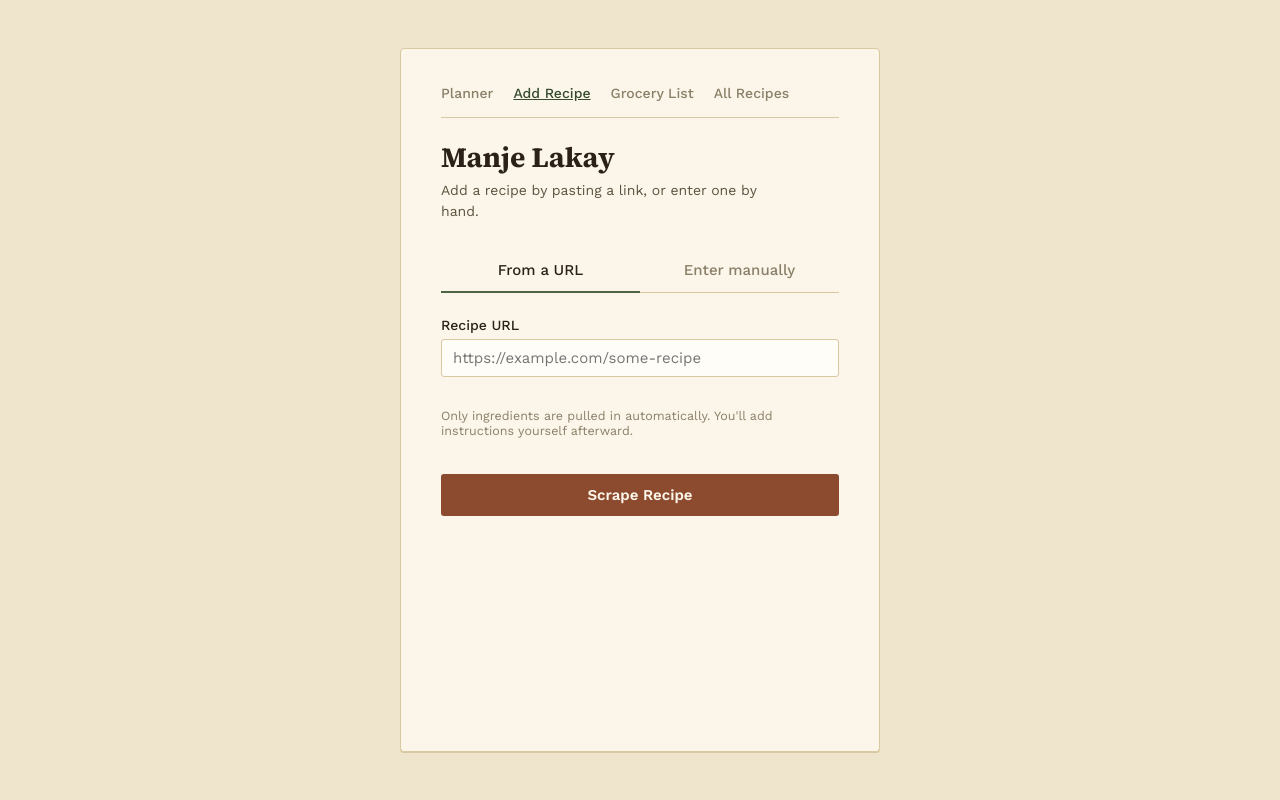
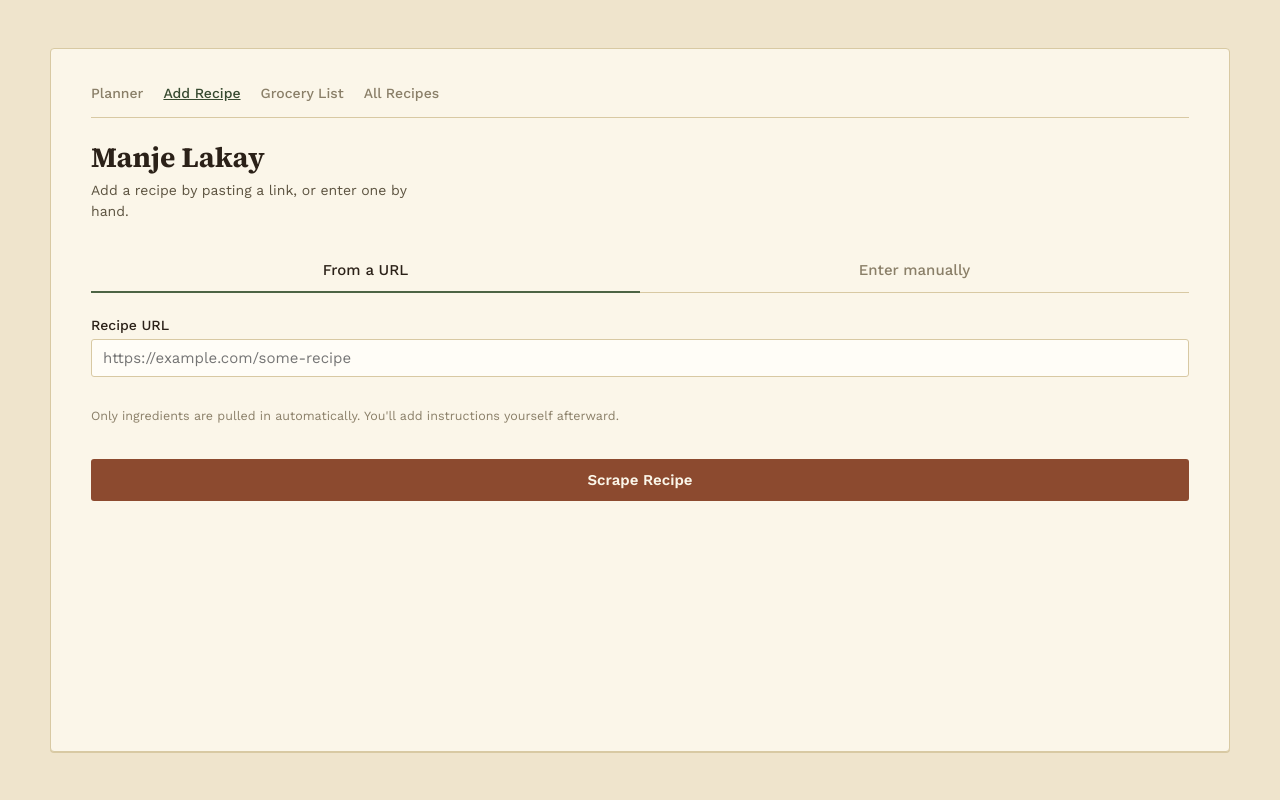
Before and after one commit to phil-7/manje-lakay, a FastAPI app: page /add in a window 1280 px wide. Run offline with FastAPI, Linux system fonts and the light colour scheme.

Commit message:
Update README and CSS for enhanced planner and layout consistency

```diff
--- a/app/static/style.css
+++ b/app/static/style.css
@@ -820,9 +820,9 @@ textarea {
   color: #5c5340;
 }
 
-/* Give the planner room to behave like a desktop calendar. */
+/* Keep every tab on the same comfortable desktop canvas. */
 @media (min-width: 769px) {
-  .planner-page .card {
+  .card {
     max-width: 1180px;
   }
 
```
Also changed, not shown: README.md.
